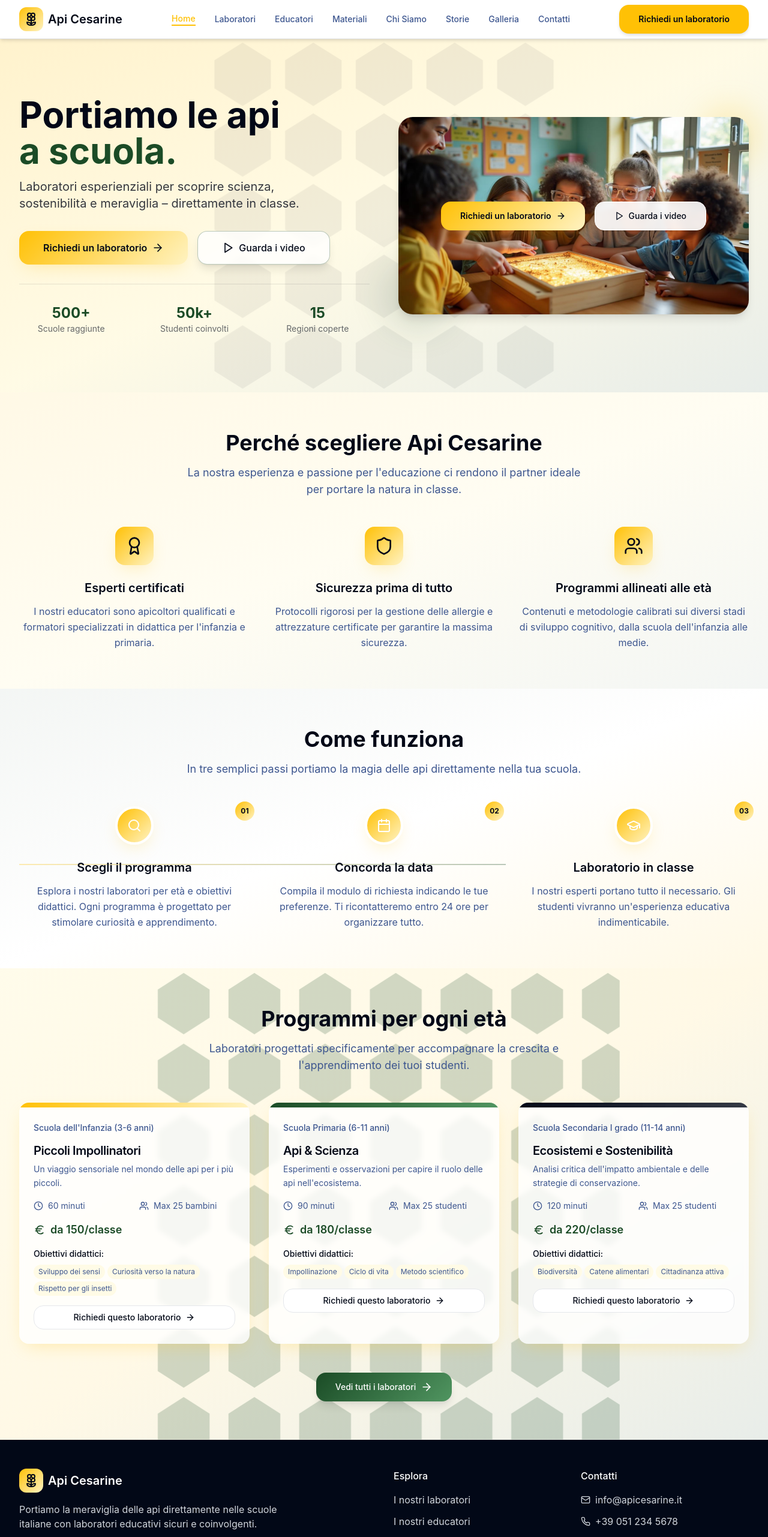
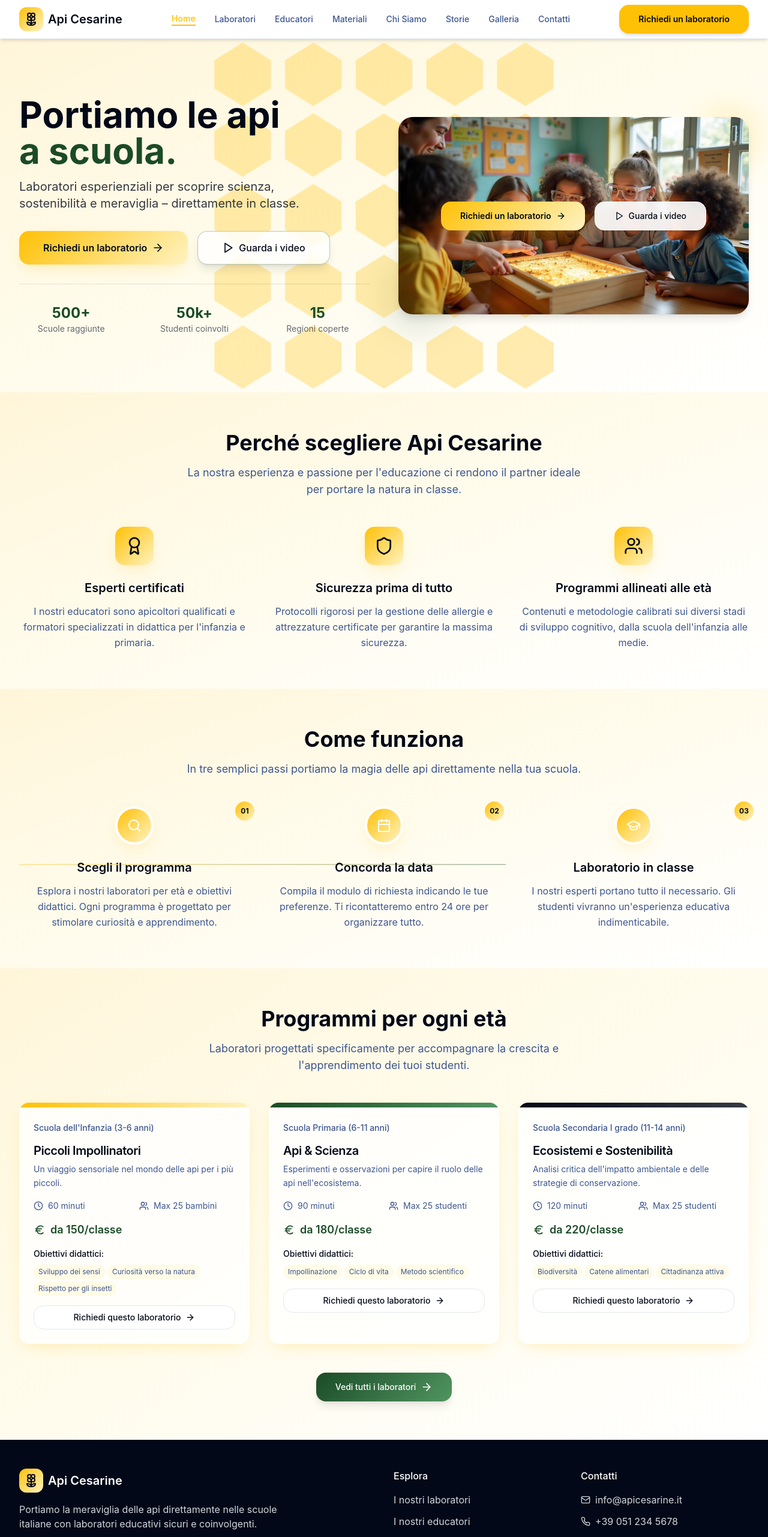
Before and after one commit to gabrizanni/apicesarine, a React (Vite) app: page / in a window 1280 px wide. Shown: the top 2562 px of the page at 60% size. Built offline with nearby package versions, Linux system fonts and the light colour scheme; the HTML template or start-up script is replaced by a standard one.

Commit message:
Fix homepage background

```diff
--- a/src/components/sections/Hero.tsx
+++ b/src/components/sections/Hero.tsx
@@ -6,7 +6,7 @@ import heroImage from '@/assets/hero-classroom.jpg';
 
 const Hero = () => {
   return (
-    <section className="relative bg-gradient-to-br from-honey/20 via-cream to-forest/10 overflow-hidden">
+    <section className="relative bg-gradient-to-br from-honey/15 via-cream/70 to-forest/8 overflow-hidden">
       <div className="max-w-7xl mx-auto px-4 sm:px-6 lg:px-8 py-16 lg:py-24">
         <div className="grid grid-cols-1 lg:grid-cols-2 gap-12 items-center">
           {/* Content */}
@@ -92,11 +92,11 @@ const Hero = () => {
       </div>
 
       {/* Background pattern */}
-      <div className="pointer-events-none absolute inset-0 opacity-5">
+      <div className="absolute inset-0 opacity-3">
         <svg className="w-full h-full" viewBox="0 0 100 100" fill="none">
           <defs>
             <pattern id="hexagon" x="0" y="0" width="20" height="20" patternUnits="userSpaceOnUse">
-              <polygon points="10,1 18,6 18,14 10,19 2,14 2,6" fill="currentColor" />
+              <polygon points="10,1 18,6 18,14 10,19 2,14 2,6" fill="currentColor" className="text-honey/30" />
             </pattern>
           </defs>
           <rect width="100" height="100" fill="url(#hexagon)" />
--- a/src/components/sections/HowItWorks.tsx
+++ b/src/components/sections/HowItWorks.tsx
@@ -24,7 +24,7 @@ const HowItWorks = () => {
   ];
 
   return (
-    <section className="py-16 bg-gradient-to-br from-forest/5 via-background to-honey/10 relative">
+    <section className="py-16 bg-gradient-to-br from-honey/15 via-cream/70 to-forest/8">
       <div className="max-w-7xl mx-auto px-4 sm:px-6 lg:px-8">
         <div className="text-center mb-12">
           <h2 className="text-3xl lg:text-4xl font-bold text-slate mb-4">
--- a/src/components/sections/USPSection.tsx
+++ b/src/components/sections/USPSection.tsx
@@ -21,7 +21,7 @@ const USPSection = () => {
   ];
 
   return (
-    <section className="py-16 bg-gradient-to-br from-honey/10 via-cream/50 to-forest/5 relative overflow-hidden">
+    <section className="py-16 bg-gradient-to-br from-honey/15 via-cream/70 to-forest/8">
       <div className="max-w-7xl mx-auto px-4 sm:px-6 lg:px-8">
         <div className="text-center mb-12">
           <h2 className="text-3xl lg:text-4xl font-bold text-slate mb-4">
--- a/src/components/sections/WorkshopPreview.tsx
+++ b/src/components/sections/WorkshopPreview.tsx
@@ -39,18 +39,7 @@ const WorkshopPreview = () => {
   ];
 
   return (
-    <section className="py-16 bg-gradient-to-br from-cream/80 via-honey/10 to-forest/10 relative overflow-hidden">
-      {/* Background pattern */}
-      <div className="absolute inset-0 opacity-3">
-        <svg className="w-full h-full" viewBox="0 0 100 100" fill="none">
-          <defs>
-            <pattern id="workshop-hexagon" x="0" y="0" width="15" height="15" patternUnits="userSpaceOnUse">
-              <polygon points="7.5,1 13,4.5 13,10.5 7.5,14 2,10.5 2,4.5" fill="currentColor" className="text-forest/20" />
-            </pattern>
-          </defs>
-          <rect width="100" height="100" fill="url(#workshop-hexagon)" />
-        </svg>
-      </div>
+    <section className="py-16 bg-gradient-to-br from-honey/15 via-cream/70 to-forest/8">
       <div className="max-w-7xl mx-auto px-4 sm:px-6 lg:px-8 relative z-10">
         <div className="text-center mb-12">
           <h2 className="text-3xl lg:text-4xl font-bold text-slate mb-4">
```
